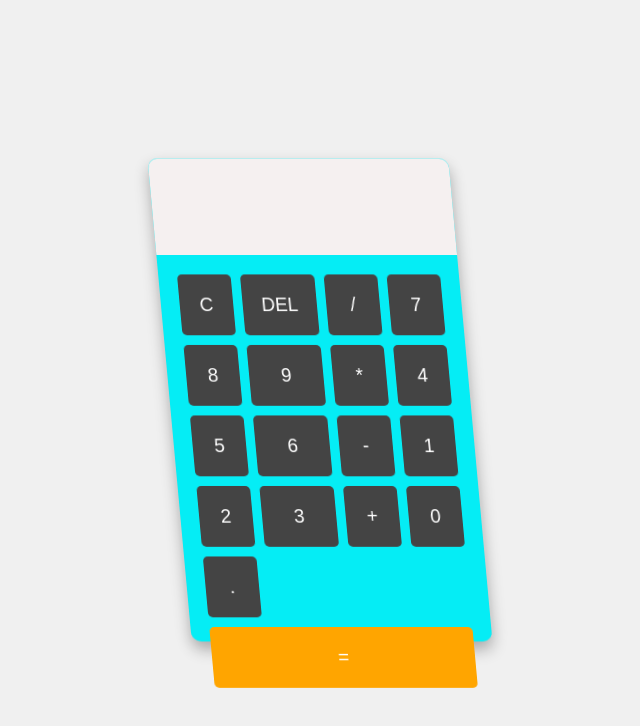
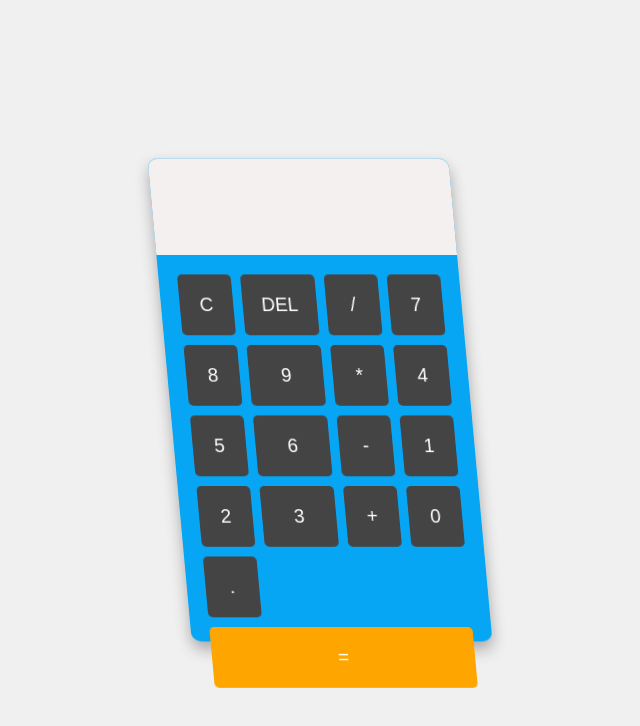
Before and after one commit to ArpeetSharma/PortfolioWebsite, a plain HTML site: page Calculator.html in a window 1280 px wide. Shown: the whole page, without its empty margins (320-960 px from the left). Drawn offline with Linux system fonts and the light colour scheme.

Commit message:
Update Calculator.css

```diff
--- a/Calculator.css
+++ b/Calculator.css
@@ -12,7 +12,7 @@ body {
   perspective: 1000px;
   width: 320px;
   height: 500px;
-  background-color: #05edf5;
+  background-color: #07a6f5;
   border-radius: 10px;
   box-shadow: 0 8px 16px rgba(0, 0, 0, 0.3);
   transform-style: preserve-3d;
```
